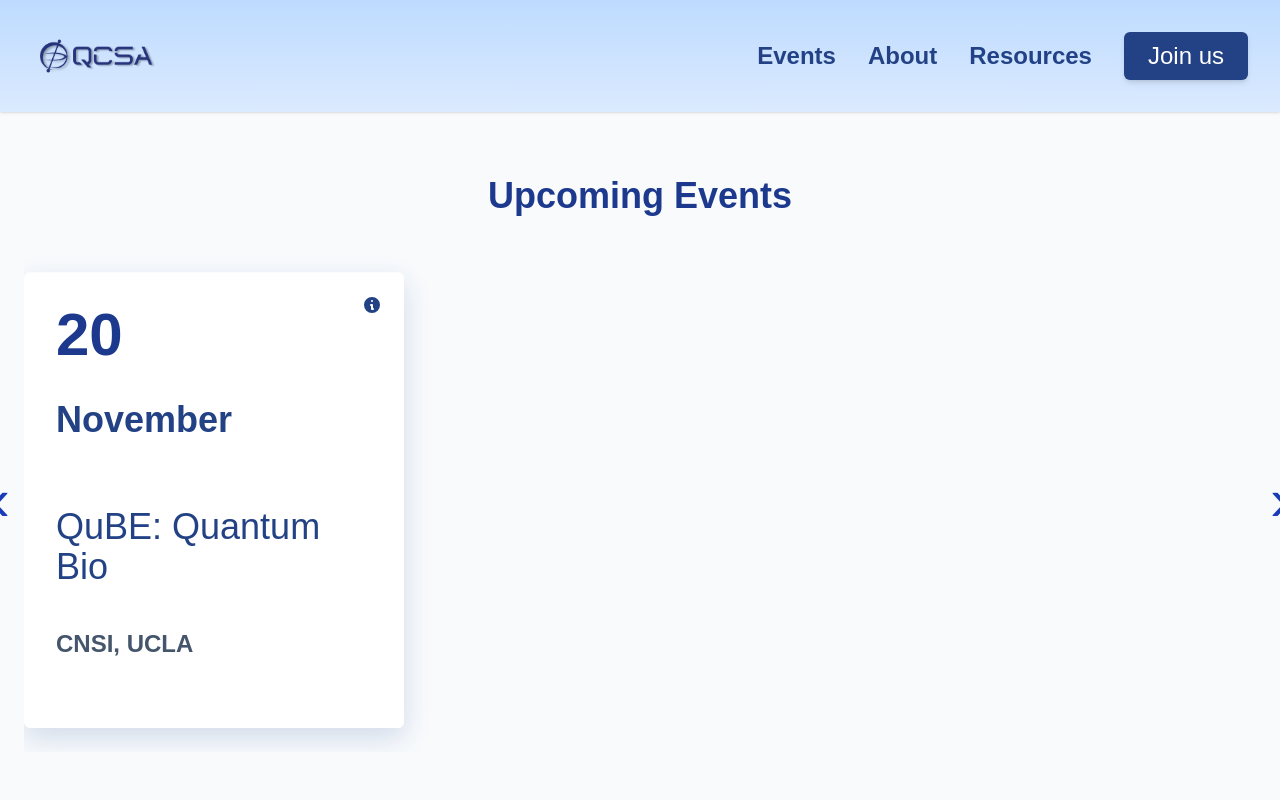
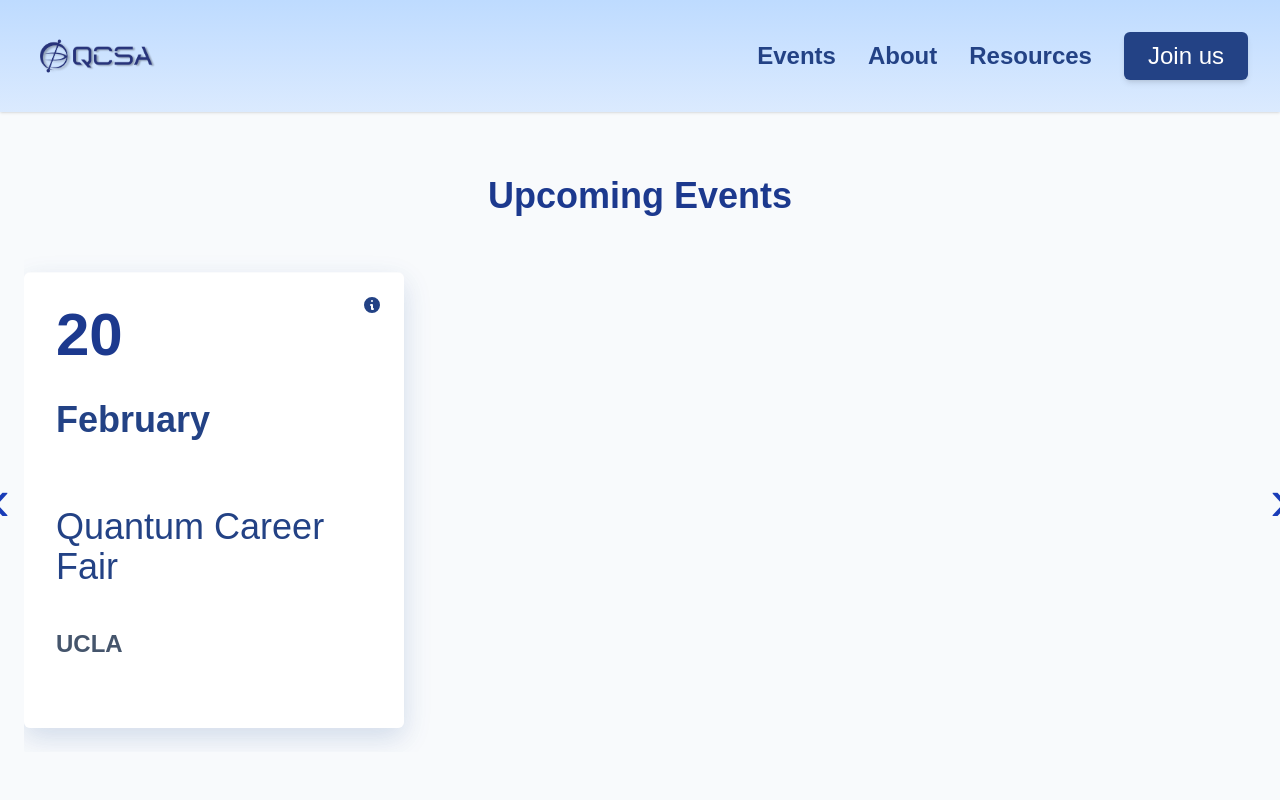
Before and after one commit to qcsa-at-ucla/qcsa, a Next.js app: page /events in a window 1280 px wide. Shown: the top 800 px of the page. Built offline with nearby package versions, Linux system fonts and the light colour scheme; a web font is replaced by a local one.

Commit message:
added QCF to current events

```diff
--- a/src/app/events/page.tsx
+++ b/src/app/events/page.tsx
@@ -10,12 +10,12 @@ import { motion } from 'framer-motion';
 const eventsData = [
 	{
 		datePrimary: "20",
-		dateSecondary: "November",
-		title: "QuBE: Quantum Bio",
-		location: "CNSI, UCLA",
-		time: "All Day Event (8:00 AM - 4:30 PM)",
-		description: "Explore the intersection of quantum computing and bioengineering at our QuBE seminar! Featuring speakers from USC and IBM, this event will showcase how quantum algorithms are revolutionizing biochemistry research. Following the talks, join us for a hands-on Qiskit workshop focused on modeling molecular solubility and other bio applications.",
-		link: "/qube",
+		dateSecondary: "February",
+		title: "Quantum Career Fair",
+		location: "UCLA",
+		time: "1-5 PM PST",
+		description: "Explore different quantum computing companies and research labs, network with professionals, and discover internship and job opportunities in the quantum industry.",
+		link: "/",
 	},
 ];
 
```
